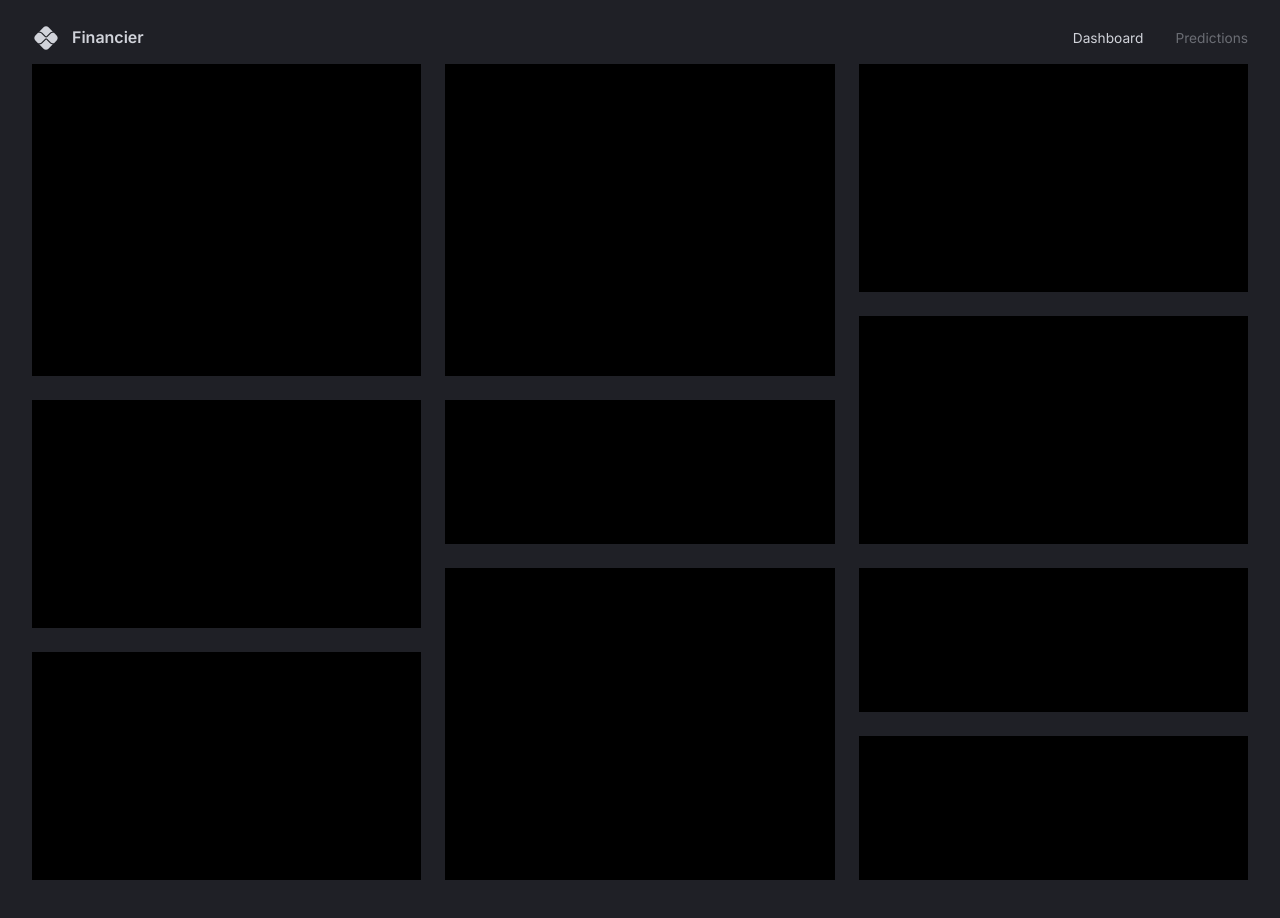
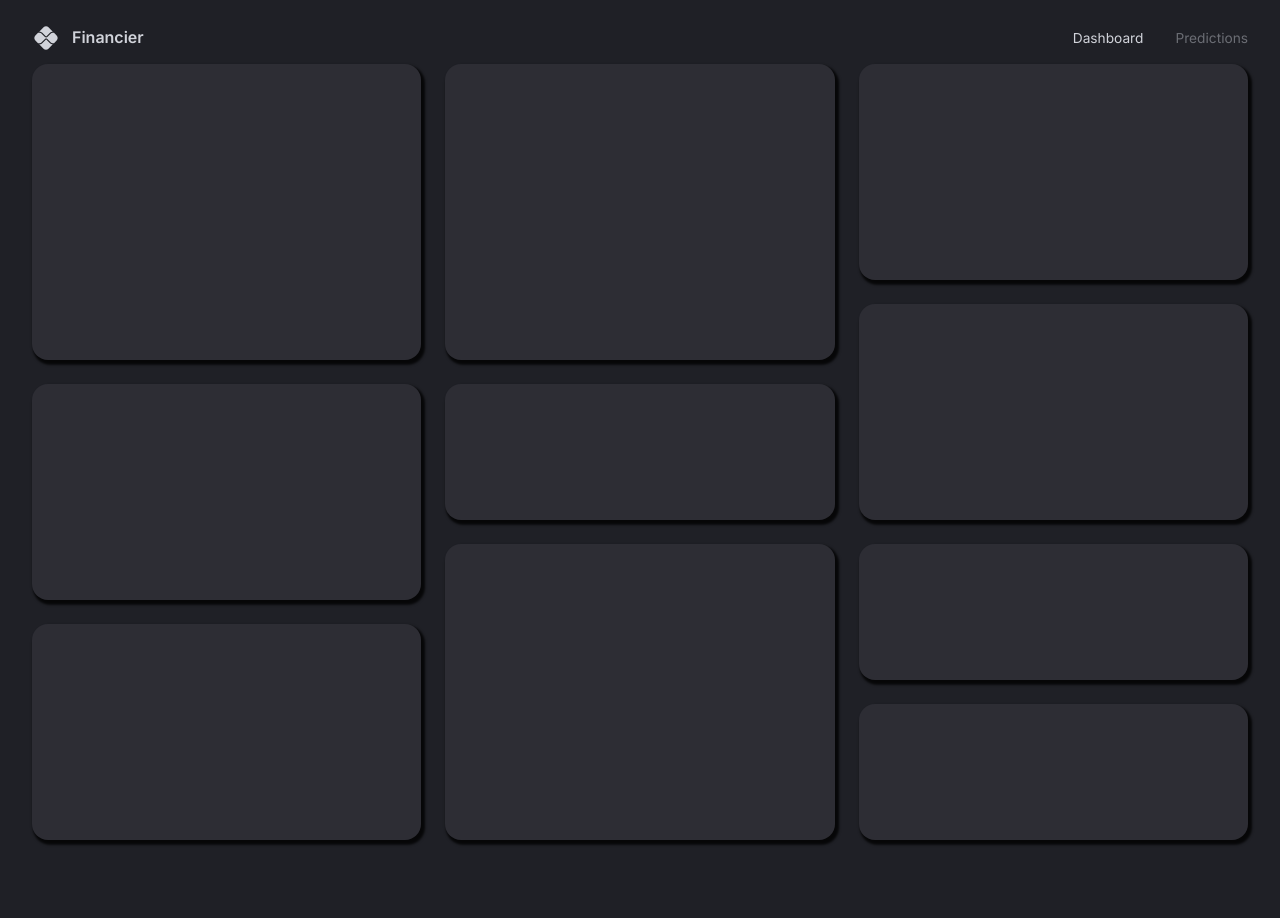
Before and after one commit to BenJohnsonFullStack/finance-dashboard, a React (Vite) app in the folder client/: page / in a window 1280 px wide. Shown: the top 918 px of the page. Built offline with nearby package versions, Linux system fonts and the light colour scheme.

Commit message:
dashboard box styles

```diff
--- /dev/null
+++ b/client/src/components/DashboardBox.tsx
@@ -0,0 +1,10 @@
+import { Box } from "@mui/material";
+import { styled } from "@mui/system";
+
+const DashboardBox = styled(Box)(({ theme }) => ({
+  backgroundColor: theme.palette.background.light,
+  borderRadius: "1rem",
+  boxShadow: "0.15rem 0.2rem 0.15rem 0.1rem rgba(0, 0, 0, .8)",
+}));
+
+export default DashboardBox;
--- a/client/src/scenes/dashboard/Dashboard.tsx
+++ b/client/src/scenes/dashboard/Dashboard.tsx
@@ -1,3 +1,4 @@
+import DashboardBox from "@/components/DashboardBox";
 import { Box, useMediaQuery, useTheme } from "@mui/material";
 
 type Props = {};
@@ -61,27 +62,27 @@ const Dashboard = (props: Props) => {
       sx={
         isAboveMediumScreens
           ? {
-              gridTemplateColumns: "repeat(3, minmax(370px, 1fr))",
-              gridTemplateRows: "repeat(10, minmax(60px, 1fr))",
+              gridTemplateColumns: "repeat(3, minmax(20rem, 1fr))",
+              gridTemplateRows: "repeat(10, minmax(3.5rem, 1fr))",
               gridTemplateAreas: gridTemplateLarge,
             }
           : {
               gridTemplateAreas: gridTemplateSmall,
               gridAutoColumns: "1fr",
-              gridAutoRows: "80px",
+              gridAutoRows: "5rem",
             }
       }
     >
-      <Box gridArea="a" bgcolor="#000"></Box>
-      <Box gridArea="b" bgcolor="#000"></Box>
-      <Box gridArea="c" bgcolor="#000"></Box>
-      <Box gridArea="d" bgcolor="#000"></Box>
-      <Box gridArea="e" bgcolor="#000"></Box>
-      <Box gridArea="f" bgcolor="#000"></Box>
-      <Box gridArea="g" bgcolor="#000"></Box>
-      <Box gridArea="h" bgcolor="#000"></Box>
-      <Box gridArea="i" bgcolor="#000"></Box>
-      <Box gridArea="j" bgcolor="#000"></Box>
+      <DashboardBox gridArea="a"></DashboardBox>
+      <DashboardBox gridArea="b"></DashboardBox>
+      <DashboardBox gridArea="c"></DashboardBox>
+      <DashboardBox gridArea="d"></DashboardBox>
+      <DashboardBox gridArea="e"></DashboardBox>
+      <DashboardBox gridArea="f"></DashboardBox>
+      <DashboardBox gridArea="g"></DashboardBox>
+      <DashboardBox gridArea="h"></DashboardBox>
+      <DashboardBox gridArea="i"></DashboardBox>
+      <DashboardBox gridArea="j"></DashboardBox>
     </Box>
   );
 };
```
